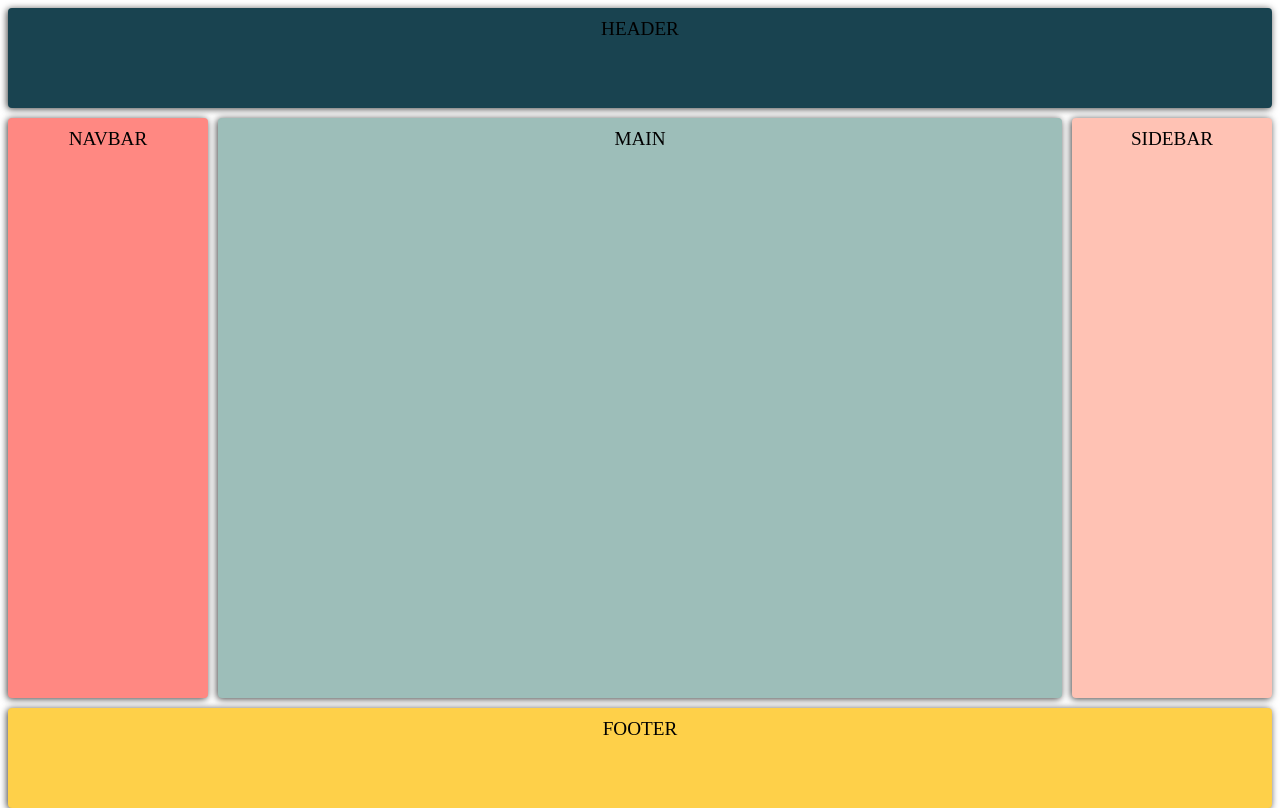
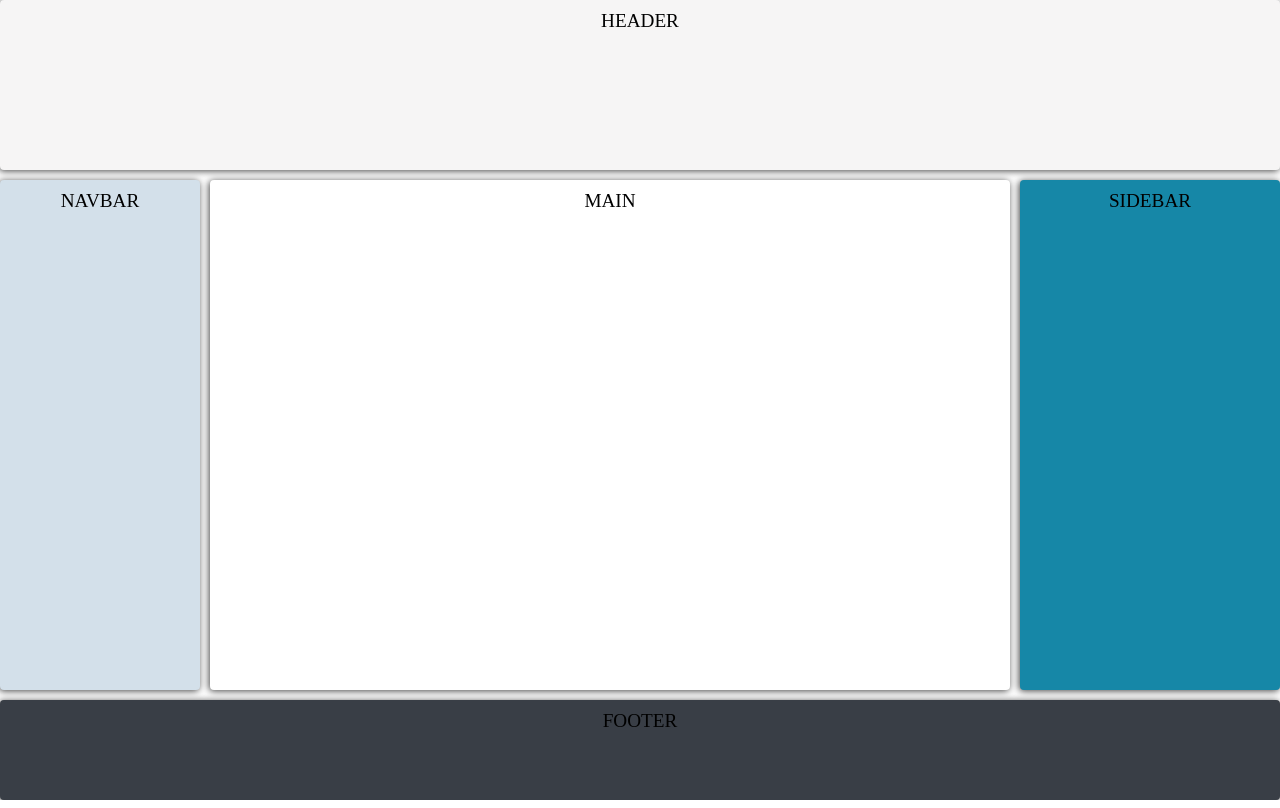
Before and after one commit to RocioRM/makeover, a plain HTML site: page index.html in a window 1280 px wide. Drawn offline with Linux system fonts and the light colour scheme.

Commit message:
Add files via upload

```diff
--- a/grid.css
+++ b/grid.css
@@ -1,4 +1,4 @@
-@import url("https://fonts.googleapis.com/css?family=Chelsea Market' rel='stylesheet")
+/*@import url("https://fonts.googleapis.com/css?family=Chelsea Market' rel='stylesheet")*/
 
 * {
 	box-sizing: border-box;
@@ -11,7 +11,7 @@ html {
 }
 
 body {
-	font-family: "Chelsea Market";
+	font-family: "Didact Gothic";
 	font-size: 1.2rem;
 	min-height: 100%;
 }
@@ -21,46 +21,94 @@ body {
 	border-radius: 4px;
 	padding: 10px;
 	text-align: center;
+
 }
 
-.header {
-	grid-area: header;
-	background-color: #194350;
+header {
+	grid-area: H;
+	background-color: #f6f5f5;
 }
 
-.navbar {
-	grid-area: navbar;
-	background-color: #ff8882;
+nav {
+	grid-area: N;
+	background-color: #d3e0ea;
 }
 
-.sidebar {
-	grid-area: sidebar;
-	background-color: #ffc2b4;
+.menu li {
+    display: inline;
+    justify-content: space-between;
+    height: 20px;
+    font-size: 70%;
+    color: black;
+    padding: 5px 5px;
 }
 
-.main {
-	grid-area: main;
-	background-color: #9dbeb9;
+aside {
+	grid-area: S;
+	background-color: #1687a7;
 }
 
-.footer {
-	grid-area: footer;
-	background-color: #fed049;
+section {
+	grid-area: M;
+	background-color: #276678;
+
+}
+
+footer {
+	grid-area: F;
+	background-color: #393e46;
 }
 
 .grid-container {
 	display: grid;
 	grid-gap: 10px;
 	grid-template:
-	"header" 100px
-	"navbar" 50px
-	"main"   auto
-	"sidebar"100px
-	"footer" 100px;
+	"H" 185px
+	"N" 50px
+	"M"   auto
+	"S" 600px
+	"F" 100px;
 
 }
+	.grid-item img {
+		height: 575px;
+		width: 430px;
+	}
+
+	.parrafo {
+		color: white;
+	}
+
+	p {
+		font-family: Doppio One;
+		color: white;
+		text-align: justify;
+		border-style: outset;
+	}
+
+	td {
+		font-family: Doppio One;
+		color: white;
+		text-align: justify;
+		border-style: outset;
+	}
+
+	img{
+		float: left;
+		width: 410px;
+	}
+
 
 @media (min-width: 600px) {
+
+	.parrafo{
+		color: white;
+	}
+
+	.grid-item img {
+		width: 280px;
+		height: 880px;
+	}
 	.grid-container {
 		/*grid-template-columns: 200px auto;
 		grid-template-rows: 100px 50px auto 100px;
@@ -70,19 +118,61 @@ body {
 		"sidebar main"
 		"footer footer"*/
 	grid-template:
-		"header header" 100px
-		"navbar navbar" 50px
-		"sidebar main"  auto
-		"footer footer" 100px /
-		200px	auto;
+		"H H" 170px
+		"N N" 50px
+		"S M" auto
+		"F F" 100px /
+		300px	auto
 	}
+
+
+
+@media (min-width: 900px) {
+
+	.grid-item img {
+		width: 240px;
+		height: 560px;
+	}
+
+	.grid-container {
+	grid-template:
+		"H H H" 170px
+		"N M S" auto
+		"F F F" 100px /
+		200px	auto	260px;
+
+	}
+
+
+ul {
+	margin: 0px;
+	padding: 0px;
 }
 
-@media (min-width: 900px) {
-	.grid-container {
-	grid-template:
-		"header header header" 100px
-		"navbar main sidebar"  auto
-		"footer footer footer" 100px /
-		200px	auto	200px;
-	}
+
+li a {
+	display: block;
+	color: black;
+	text-align: center;
+	padding: 30px 30px;
+	font-family: Doppio One;
+}
+
+img {
+	float: left;
+	width: 410px;
+}
+
+p {
+	font-family: Doppio One;
+	color: white;
+	text-align: justify;
+	border-style: outset;
+}
+
+td {
+	font-family: Doppio One;
+	color: white;
+	text-align: justify;
+	border-style: outset;
+}
```
